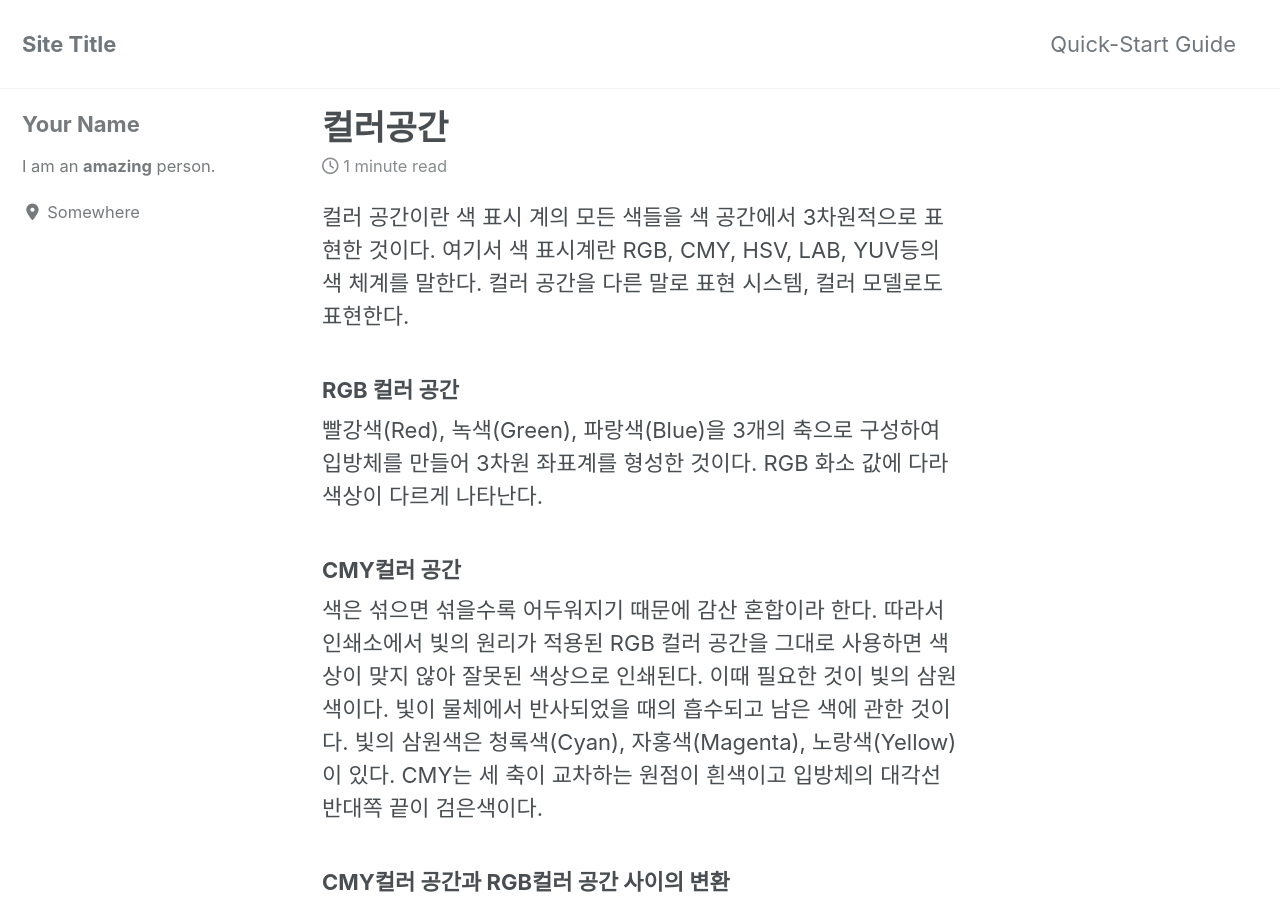
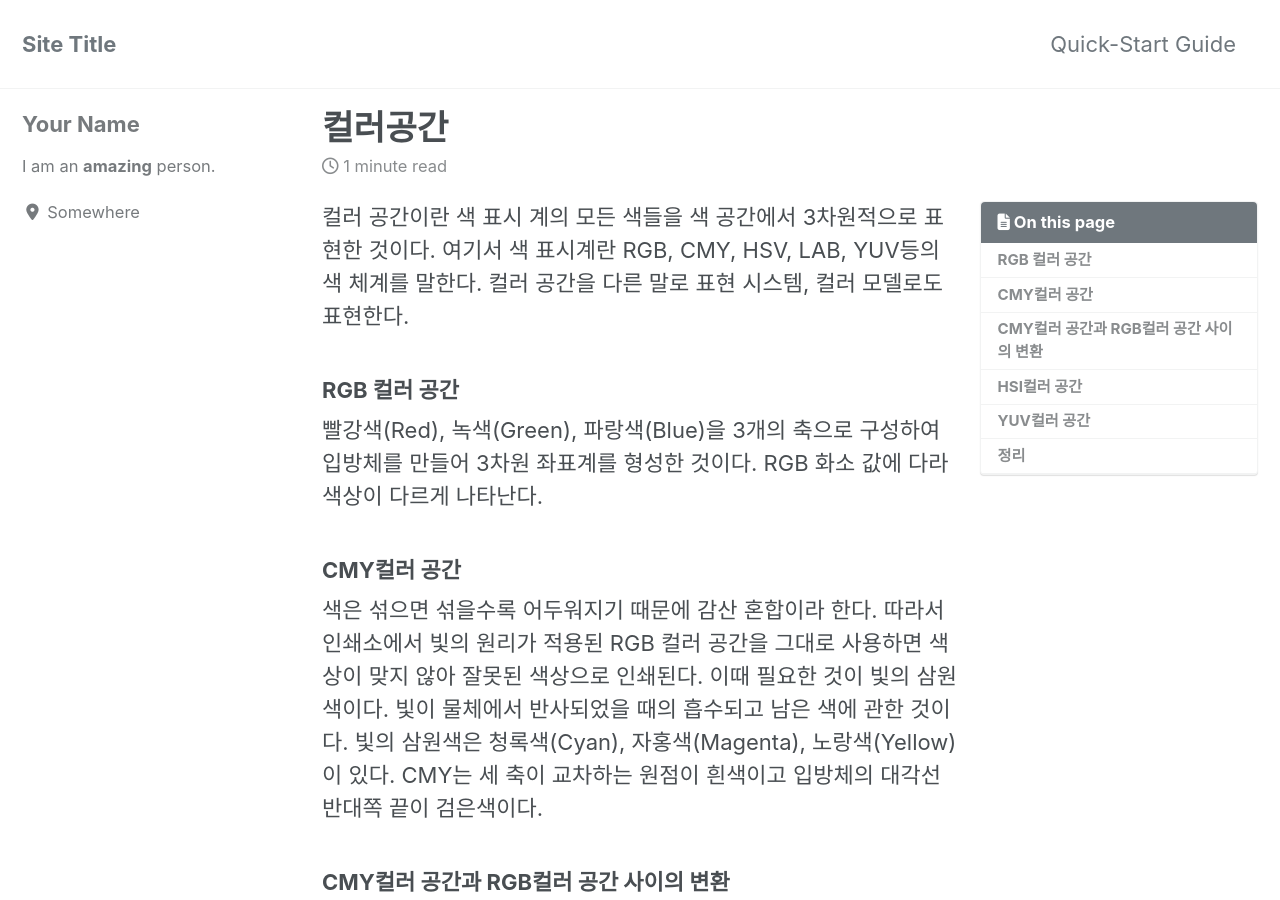
Before and after one commit to rin1004/MyStudy, a Jekyll site: the page built from _posts/2020-01-15-컬러공간.md, in a window 1280 px wide and 900 px high. Built offline with Jekyll 4.4.1, drawn with Linux system fonts in a browser that asks for light colours; cached includes are drawn as plain includes; nearby versions of some CDN libraries.

Commit message:
Update 2020-01-15-컬러공간.md

```diff
--- a/_posts/2020-01-15-컬러공간.md
+++ b/_posts/2020-01-15-컬러공간.md
@@ -1,3 +1,10 @@
+---
+title: "컬러공간"
+categories:
+  - blogging
+last_modified_at: 2020-01-15T13:00:00+09:00
+toc: true
+---
 컬러 공간이란 색 표시 계의 모든 색들을 색 공간에서 3차원적으로 표현한 것이다.
 여기서 색 표시계란 RGB, CMY, HSV, LAB, YUV등의 색 체계를 말한다.
 컬러 공간을 다른 말로 표현 시스템, 컬러 모델로도 표현한다.
```
